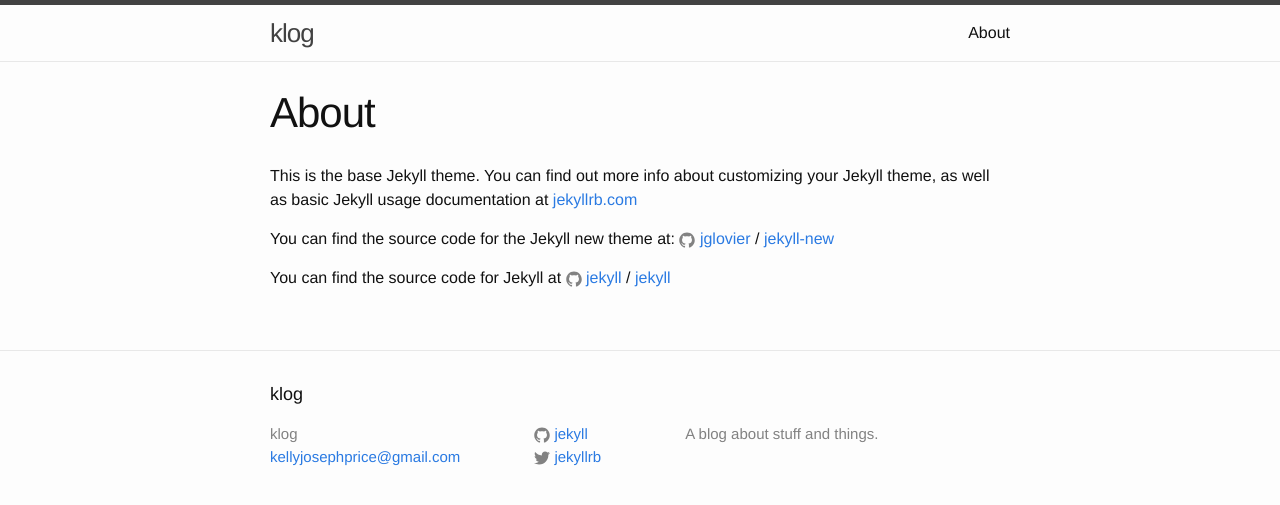
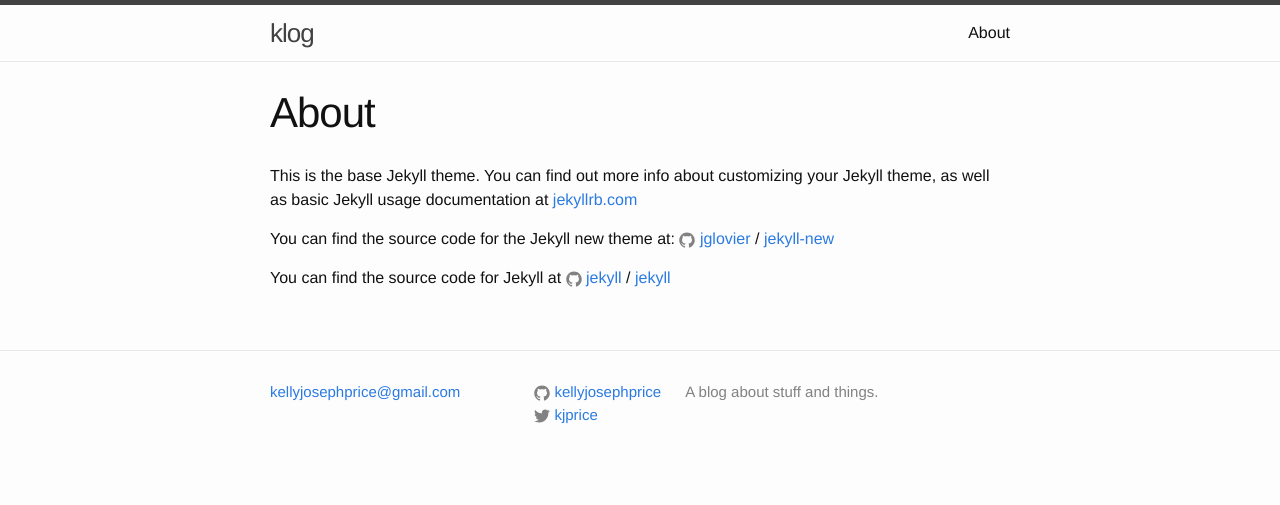
Before and after one commit to kellyjosephprice/kellyjosephprice.github.io, a Jekyll site: the page built from about.md, in a window 1280 px wide. Shown: the top 505 px of the page. Built offline with Jekyll 4.4.1, drawn with Linux system fonts in a browser that asks for light colours.

Commit message:
New post, clean up layouts

```diff
--- a/_config.yml
+++ b/_config.yml
@@ -12,8 +12,8 @@
   A blog about stuff and things.
 baseurl: "" # the subpath of your site, e.g. /blog
 url: "http://klog.io" # the base hostname & protocol for your site
-twitter_username: jekyllrb
-github_username:  jekyll
+twitter_username: kjprice
+github_username:  kellyjosephprice
 
 # Build settings
 markdown: kramdown
--- a/_includes/footer.html
+++ b/_includes/footer.html
@@ -2,14 +2,9 @@
 
   <div class="wrapper">
 
-    <h2 class="footer-heading">{{ site.title }}</h2>
-
     <div class="footer-col-wrapper">
       <div class="footer-col footer-col-1">
-        <ul class="contact-list">
-          <li>{{ site.title }}</li>
-          <li><a href="mailto:{{ site.email }}">{{ site.email }}</a></li>
-        </ul>
+        <a href="mailto:{{ site.email }}">{{ site.email }}</a></li>
       </div>
 
       <div class="footer-col footer-col-2">
--- a/index.html
+++ b/index.html
@@ -18,6 +18,4 @@
     {% endfor %}
   </ul>
 
-  <p class="rss-subscribe">subscribe <a href="{{ "/feed.xml" | prepend: site.baseurl }}">via RSS</a></p>
-
 </div>
```
Also changed, not shown: _drafts/sudoku.markdown (added, +7 -0 lines), _posts/2016-03-31-procrastination.md (added, +16 -0 lines).
